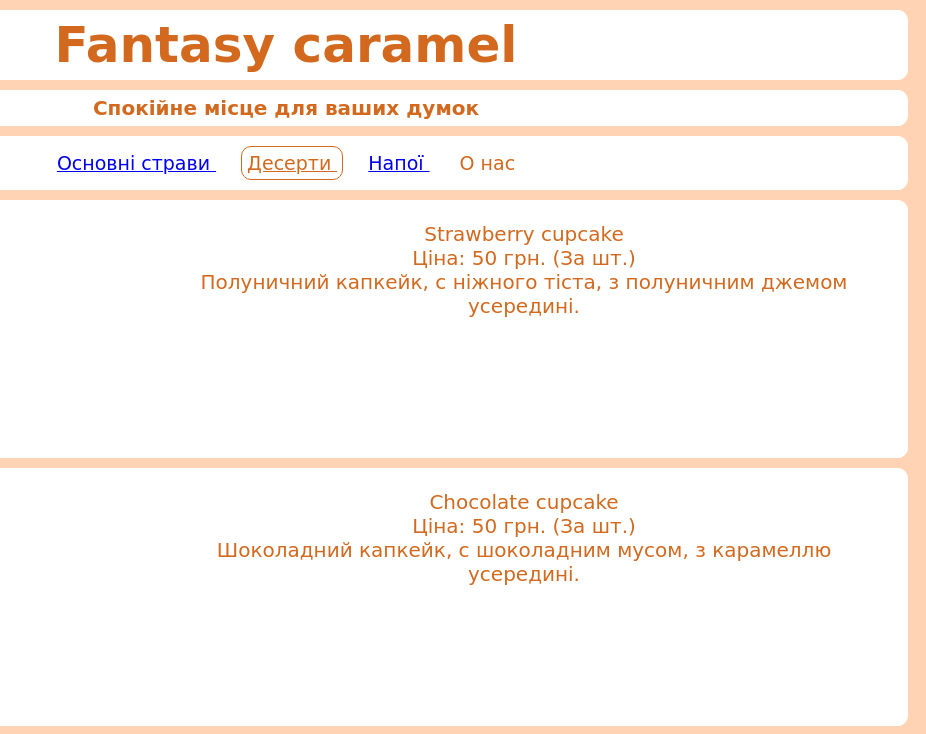
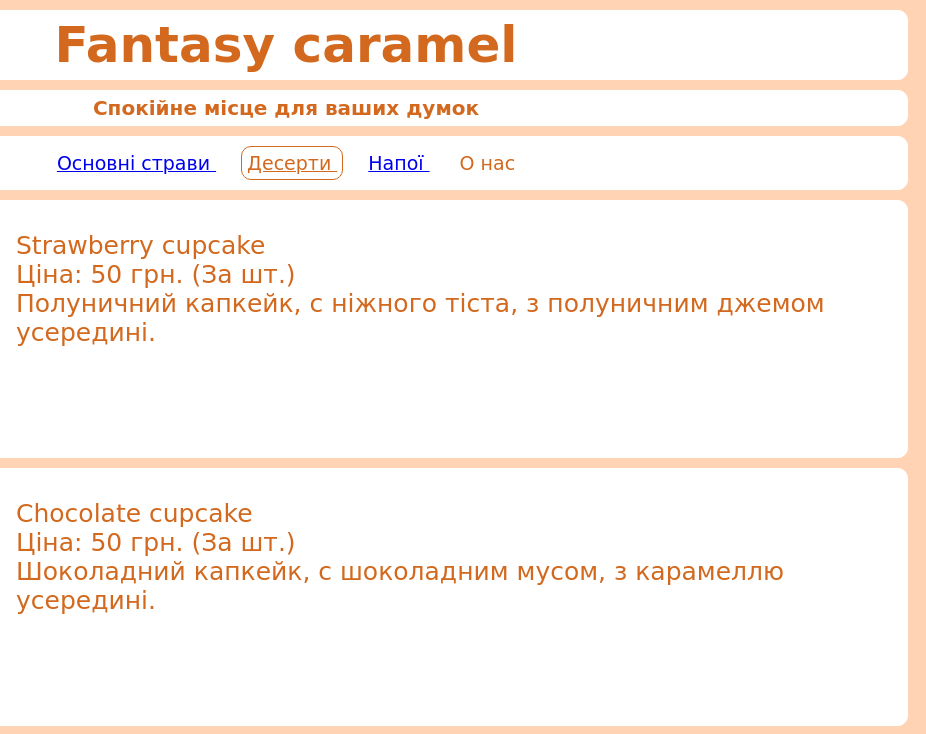
Before and after one commit to stankovayana/caramel-fantasy, a plain HTML site: page second.html in a window 1280 px wide. Shown: the top 734 px of the page, 354-1280 px from the left. Drawn offline with Linux system fonts and the light colour scheme.

Commit message:
Update second.css

```diff
--- a/second.css
+++ b/second.css
@@ -11,7 +11,7 @@ h1 {
     margin: 10px;
 }
 
-h2, p {
+h2{
     font-size: 20px;
     text-align: center;
     font-family: cursive;
@@ -37,8 +37,8 @@ img {
 
 div {
     display: flex;
+    gap: 20px;
     font-size: 25px;
-    gap: 150px;
     font-family: cursive;
     color: #d2691e;
     background-color: white;
```
